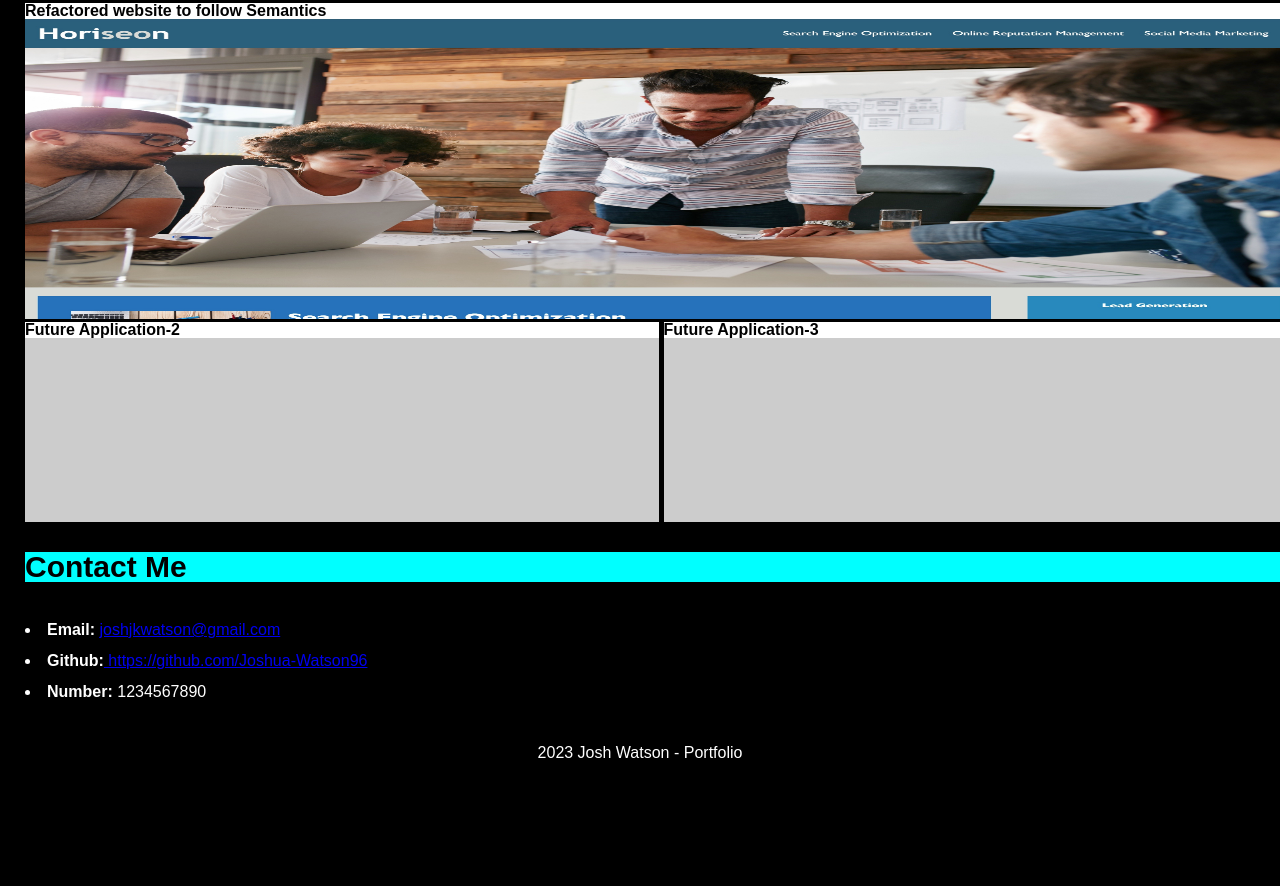
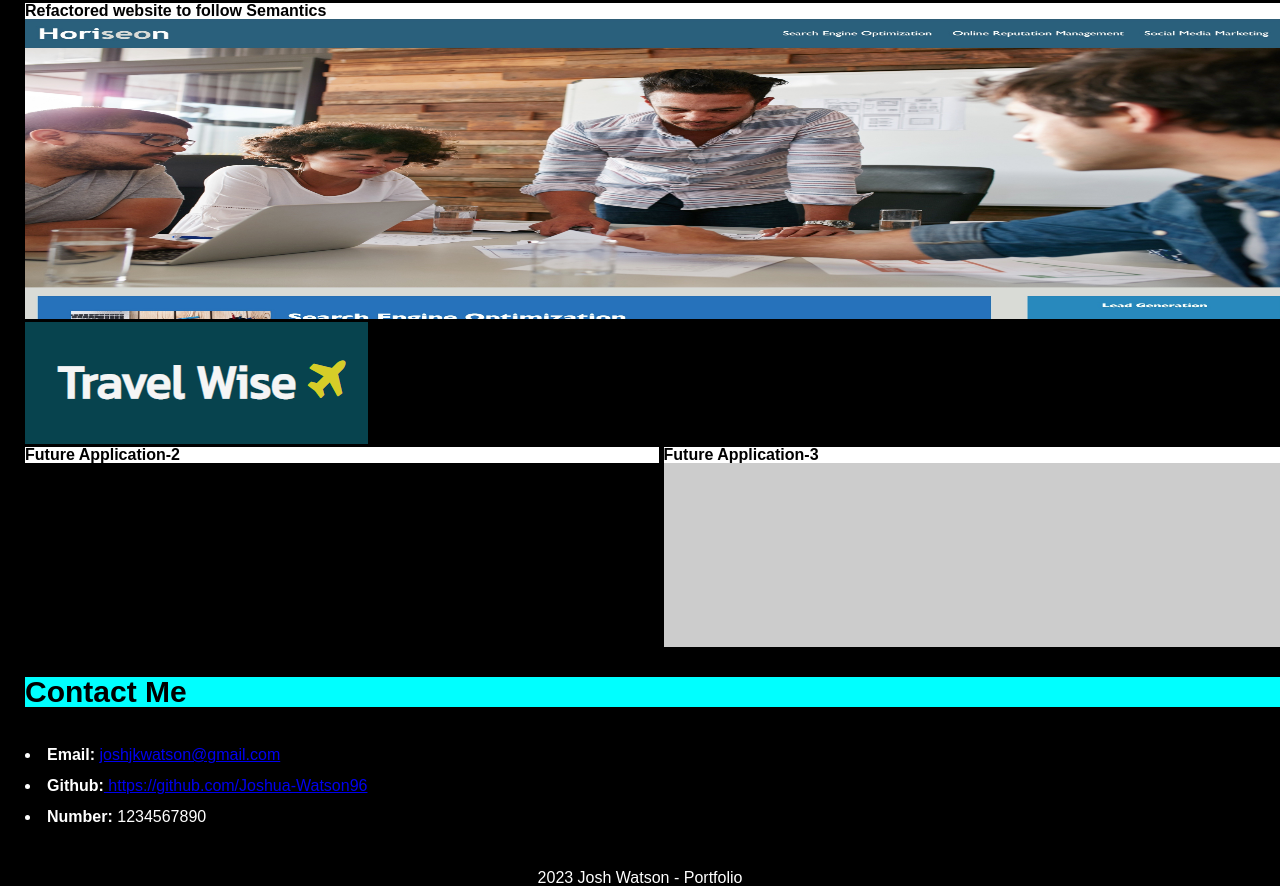
Before and after one commit to Joshua-Watson96/My-Portfolio, a plain HTML site: page index.html in a window 1280 px wide. Shown: the part 1433-2319 px from the top of the page. Before the commit the page ends 2194 px from the top, so only its background shows below. Drawn offline with Linux system fonts and the light colour scheme; placeholder pictures from the web are drawn by us.

Commit message:
Added Project

```diff
--- a/index.html
+++ b/index.html
@@ -58,7 +58,7 @@
         </div>
 
         <div class = "projects" >
-            <a class = "project-2 box" alt = "Placeholder image">
+            <a href = "https://github.com/Joshua-Watson96/Travel-Wise"> <img src = "./assets/images/Travel-wise.PNG" ></a>
               <h3> Future Application-2 </h3></a>
         </div>
 
```
Also changed, not shown: assets/images/Travel-wise.PNG (added).
